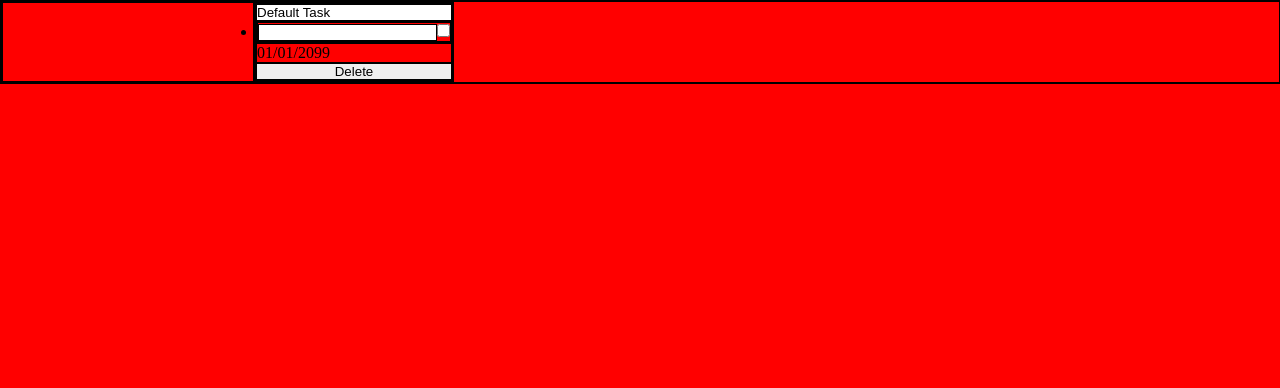
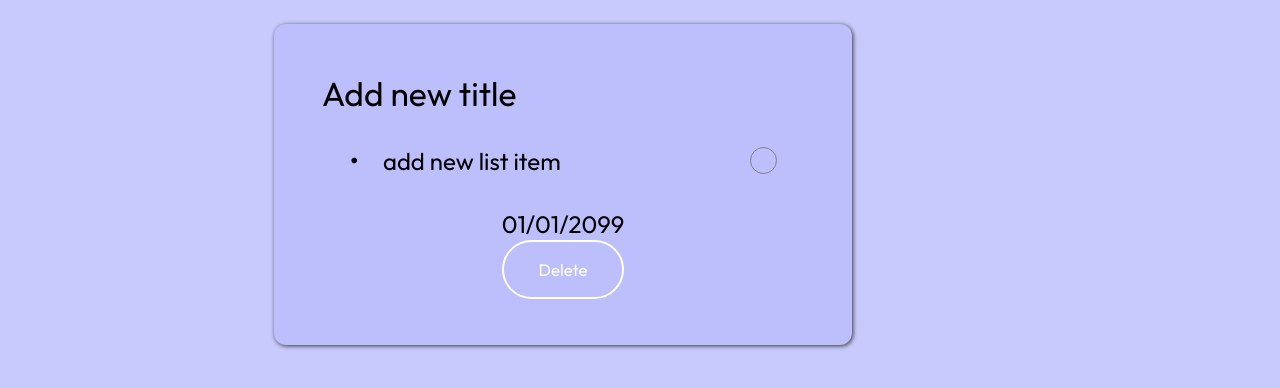
Before and after one commit to jsporle/odin-todo, a website built with webpack: page src/index.html in a window 1280 px wide. Built offline with nearby package versions, Linux system fonts and the light colour scheme.

Commit message:
style todo item

```diff
--- a/src/displayController.js
+++ b/src/displayController.js
@@ -5,6 +5,7 @@ export const DisplayController = {
 
         const titleInput = document.createElement("input");
         titleInput.value = todoObj.title;
+        titleInput.classList.add("todo-title");
         titleInput.addEventListener("blur", ()=> {
             onUpdate("title", titleInput.value);
         })
@@ -12,6 +13,18 @@ export const DisplayController = {
         const inputID = `title-${todoObj.id}`;
         titleInput.id = inputID;
         titleInput.name = inputID;
+
+        titleInput.addEventListener("focus", () => {
+            if (titleInput.value === "Add new title") {
+            titleInput.value = "";
+            }
+        });
+
+        titleInput.addEventListener("blur", () => {
+            if (titleInput.value === "") {
+                titleInput.value = "Add new title";
+                }
+        });
 
         const ul = document.createElement("ul");
 
@@ -72,7 +85,16 @@ export const DisplayController = {
                 }
             });
 
+            textInput.addEventListener("focus", () => {
+                if (textInput.value === "add new list item") {
+                textInput.value = "";
+                }
+            });
+
             textInput.addEventListener("blur", () => {
+                if (textInput.value === "") {
+                textInput.value = "add new list item";
+                }
                 if (todoObj.list[index]) {
                     todoObj.list[index].text = textInput.value;todoObj.save();
                 }
@@ -96,6 +118,7 @@ export const DisplayController = {
 
         const deleteBtn = document.createElement("button");
         deleteBtn.textContent = "Delete";
+        deleteBtn.classList.add("delete-btn")
 
         const deleteBtnID = `delete-${todoObj.id}`;
         deleteBtn.id = deleteBtnID;
--- a/src/index.js
+++ b/src/index.js
@@ -30,7 +30,7 @@ if (savedTasks.length > 0) {
         DisplayController.renderTodo(task, mainDisplay, stageView(task));
     });
 } else {
-    const defaultTask = new Todo("Default Task", [], "01/01/2099");
+    const defaultTask = new Todo("Add new title", [{ text: "add new list item", checked:false }], "01/01/2099");
     defaultTask.save();
     DisplayController.renderTodo(defaultTask, mainDisplay, stageView(defaultTask));
 };
--- a/src/style.css
+++ b/src/style.css
@@ -1,14 +1,33 @@
+@import url("https://fonts.googleapis.com/css2?family=Outfit:wght@100..900&display=swap");
+
 * {
-border: 1px solid black;
-margin: 0;
-padding: 0;
+    /* border: 1px solid red; */
+    margin: 0;
+    padding: 0;
+    box-sizing: border-box;
+    color: var(--text-color);
+    font-family: "Outfit", sans-serif;
+}
+
+:root {
+    --main-bg-color: rgb(200, 201, 253);
+    --secondary-bg-color: rgb(189, 190, 252);
+    --text-color: rgb(0, 0, 0);
+    --text-neutral: gray;
+    --font-default: 24px;
+    --verified-green: rgb(135, 200, 135);
+    --error-red: rgb(227, 70, 70);
 }
 
 body {
     display: flex;
     box-sizing: border-box;
+    color: var(--text-color);
+    font-size: var(--font-default);
+    line-height: 1.5;
+    padding: 1em;
     width: 100vw;
-    background-color: red;
+    background-color: var(--main-bg-color);
 }
 
 #sidebar-container {
@@ -17,9 +36,123 @@ body {
 
 .todo-item {
     display: flex;
+    align-items: center;
+    justify-content: center;
+    background-color: var(--secondary-bg-color);
+    box-shadow: 1px 1px 4px 0px rgb(56, 55, 55);
+    border-radius: 0.5em;
+    padding: 2em;
     flex-flow: column;
 }
 
+.todo-title,
+.todo-title:active,
+.todo-title:focus {
+    border: none;
+    outline: none;
+    background-color: var(--secondary-bg-color);
+    font-size: calc(var(--font-default)*1.4);
+}
+
+ul {
+    display: flex;
+    flex-direction: column;
+    padding-left: 0;
+    padding-top: 1em;
+    padding-bottom: 1em;
+    margin-left: 0;
+    list-style-position: inside;
+}
+
+li {
+    display: flex;
+    align-items: center;
+    justify-content: flex-start;
+    width: 100%;
+    gap: 1em;
+}
+
+li::before {
+    content: "•";
+    color: var(--text-color);
+    font-size: 1.2em;
+    padding-right: 0em;
+}
+
+li input[type="text"] {
+    flex: 1;
+}
+
+li input[type=text],
+li input[type=text]:active,
+li input[type=text]:focus {
+    border: none;
+    outline: none;
+    font-size: inherit;
+    font-family: inherit;
+    background-color: var(--secondary-bg-color);
+}
+
+
 li:has(input[type="checkbox"]:checked) input[type="text"] {
     text-decoration: line-through;
+    color: var(--text-neutral);
 }
+
+li input[type="checkbox"] {
+    appearance: none;
+    -webkit-appearance: none;
+
+    width: 2em;
+    height: 2em;
+    border: 1px solid var(--text-neutral);
+    border-radius: 2em;
+
+    cursor: pointer;
+    display: flex;
+    align-items: center;
+    justify-content: center;
+    transition: all 200ms ease-in-out;
+}
+
+li input[type="checkbox"]:hover {
+    border: 3px solid var(--text-neutral);
+}
+
+li input[type="checkbox"]:hover::after {
+    content: "✓";
+    color: var(--text-neutral);
+    font-weight: bold;
+}
+
+
+li input[type="checkbox"]:checked {
+    border-color: var(--verified-green);
+    background-color: var(--verified-green);
+}
+
+li input[type="checkbox"]:checked::after {
+    content: "✓";
+    color: white;
+    font-weight: bold;
+}
+
+.delete-btn {
+    align-self: center;
+    width: 7em;
+    padding: 1em;
+    border: none;
+    outline: 2px solid white;
+    border-radius: 2em;
+    font-size: calc(var(--font-default)*0.7);
+    color: white;
+    background-color: var(--secondary-bg-color);
+    transition: all 200ms ease-in-out;
+}
+
+.delete-btn:hover {
+    cursor: pointer;
+    transform: scale(1.05);
+    outline: none;
+    background-color: var(--error-red);
+}
--- a/src/todoItem.js
+++ b/src/todoItem.js
@@ -1,8 +1,12 @@
 export class Todo {
-    constructor(title, list = [], dueDate) {
+    constructor(
+        title = "Add new title",
+        list = [{ text: "add new list item", checked: false}],
+        dueDate
+    ) {
         this.id = Date.now() + Math.random();
         this.title = title;
-        this.list = Array.isArray(list) ? list : [];
+        this.list = (Array.isArray(list) && list.length > 0) ? list : [{ text: "add new list item", checked: false }];
         this.dueDate = dueDate;
     }
 
```
